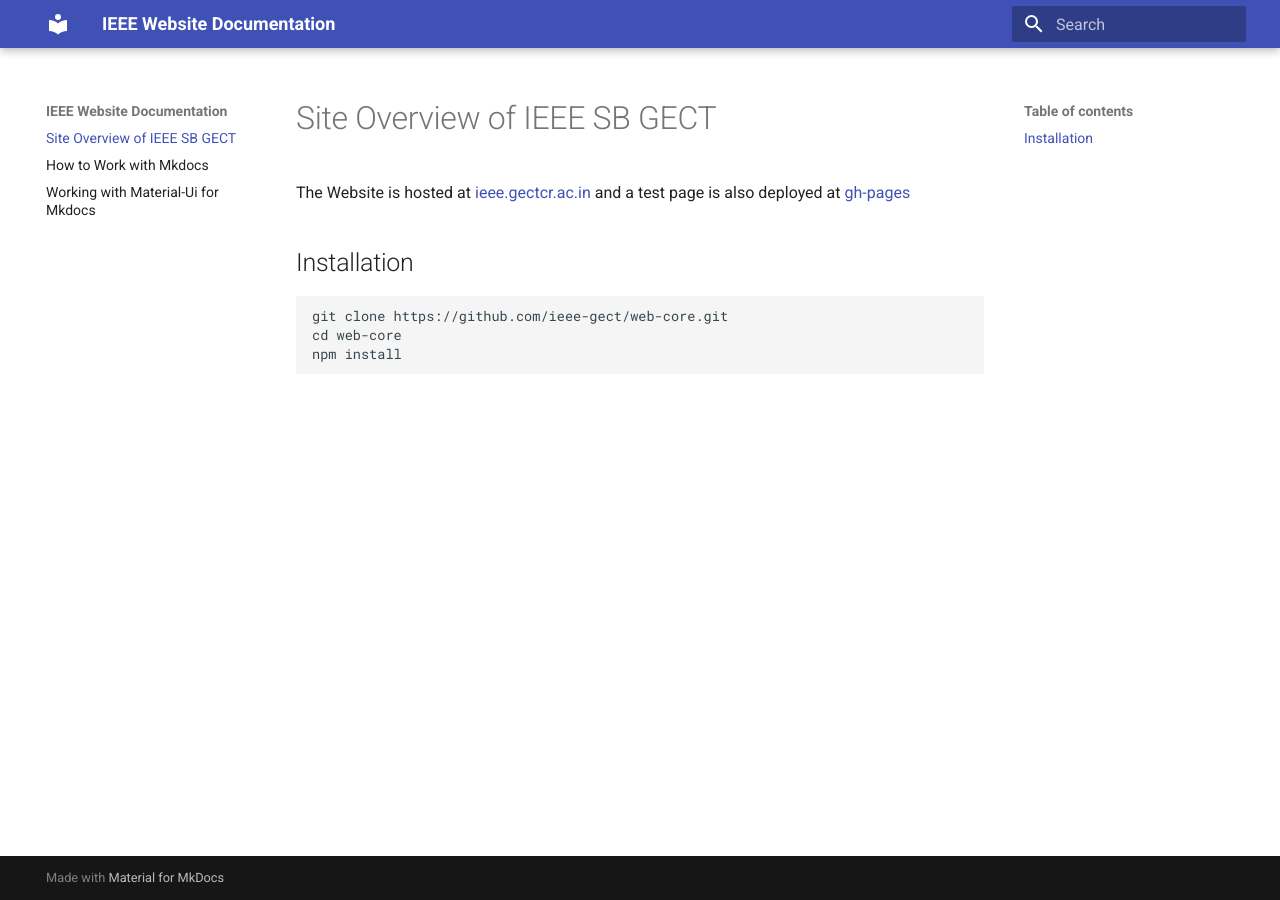
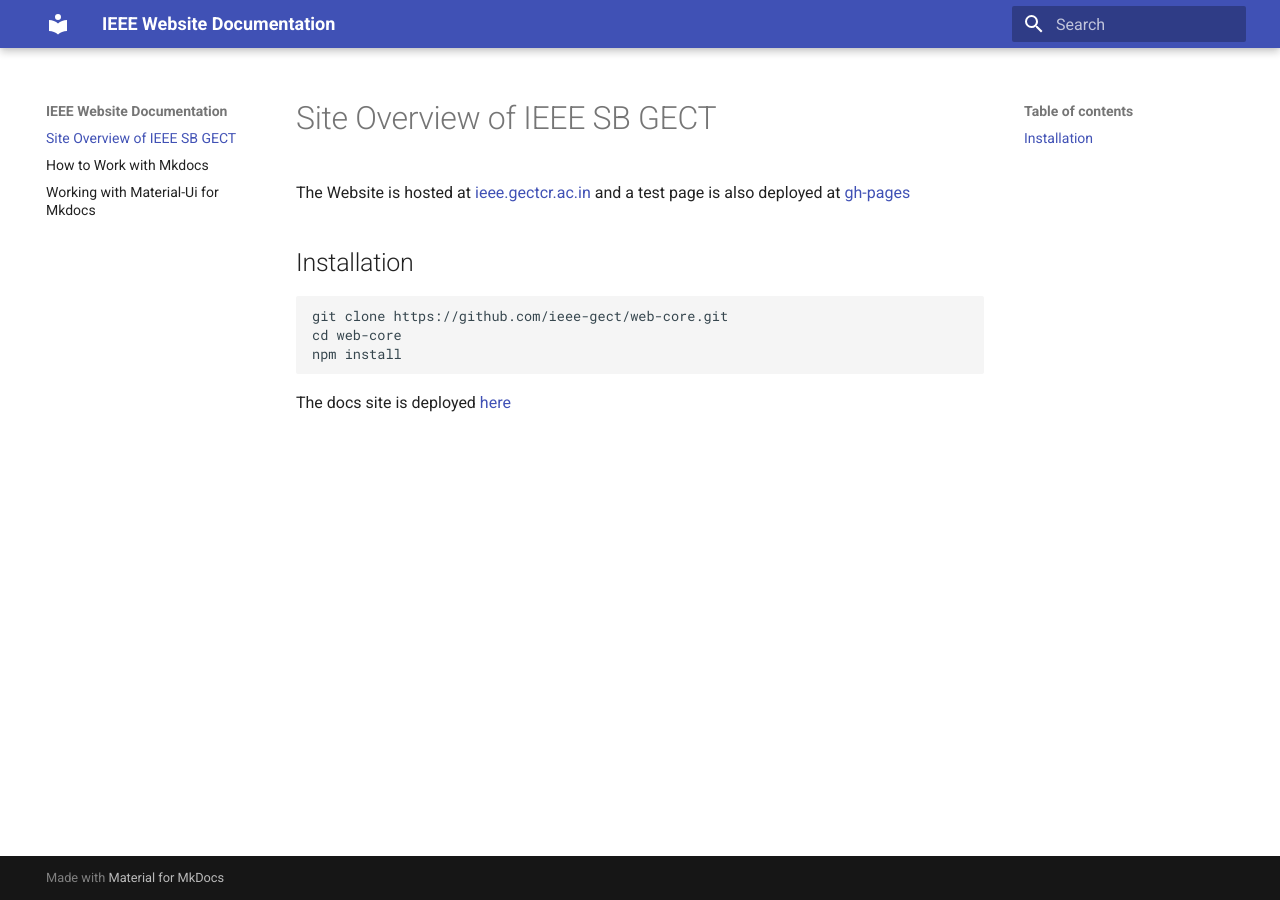
Before and after one commit to IEEE-GECT/docs, an MkDocs documentation site: the page built from docs/index.md, in a window 1280 px wide. Built offline with MkDocs 1.6.1 and Material for MkDocs 9.7.7, drawn with Linux system fonts in a browser that asks for light colours.

Commit message:
Docs site deploy

```diff
--- a/docs/index.md
+++ b/docs/index.md
@@ -6,3 +6,5 @@
     git clone https://github.com/ieee-gect/web-core.git
     cd web-core
     npm install
+
+The docs site is deployed <a href="https://ieee-gect.github.io/docs"> here</a>
```
